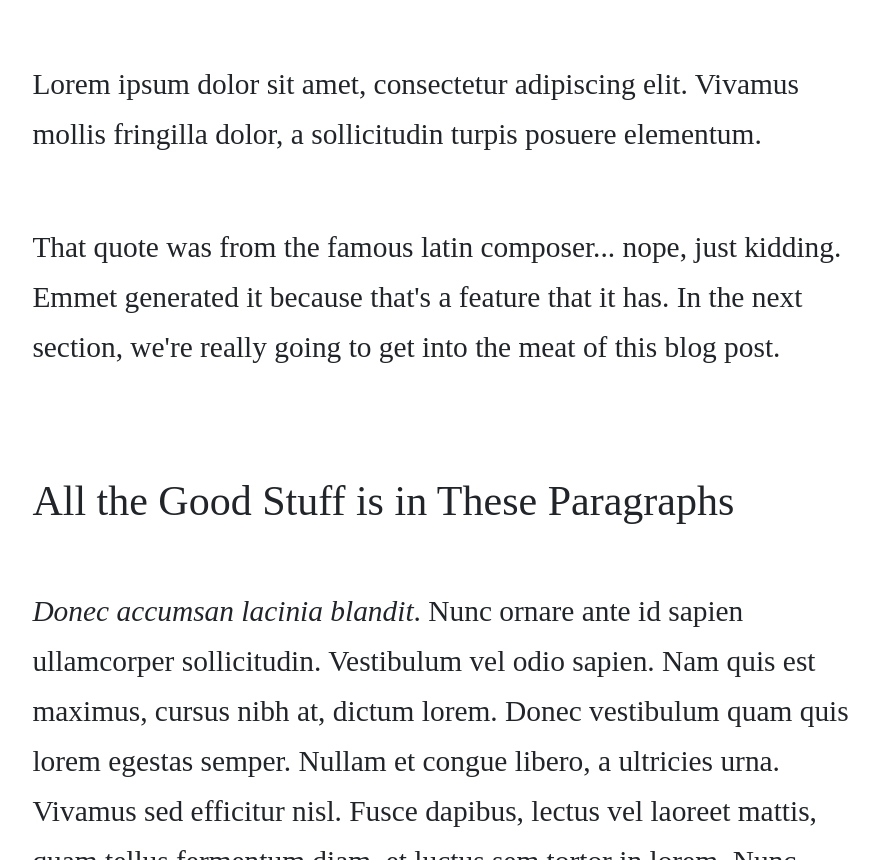
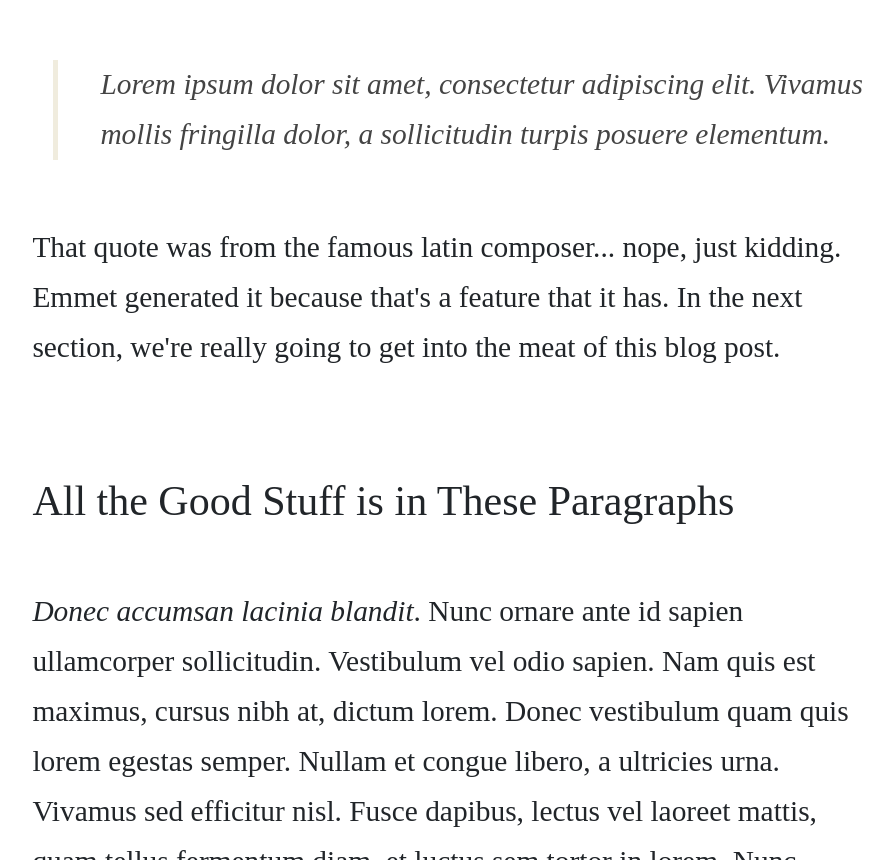
Before and after one commit to stewilondanga/serif-blog, a plain HTML site: page index.html in a window 1280 px wide. Shown: the part 1802-2662 px from the top of the page, without its empty margins (70-963 px from the left). Drawn offline with nearby package versions, Linux system fonts and the light colour scheme.

Commit message:
add css/styles.css

```diff
--- a/css/styles.css
+++ b/css/styles.css
@@ -91,7 +91,7 @@ p>img {
   width: 100vw;
 }
 
-/*blockquote {
+blockquote {
   margin: 3rem 2rem 3rem 1rem;
   padding-left: 2rem;
   border-left: 0.25rem solid rgba(230, 224, 200, 0.6);
@@ -99,7 +99,7 @@ p>img {
   font-style: italic;
 }
 
-.containers {
+/*.containers {
   width: 520px;
   margin: 20px auto;
 }
```
